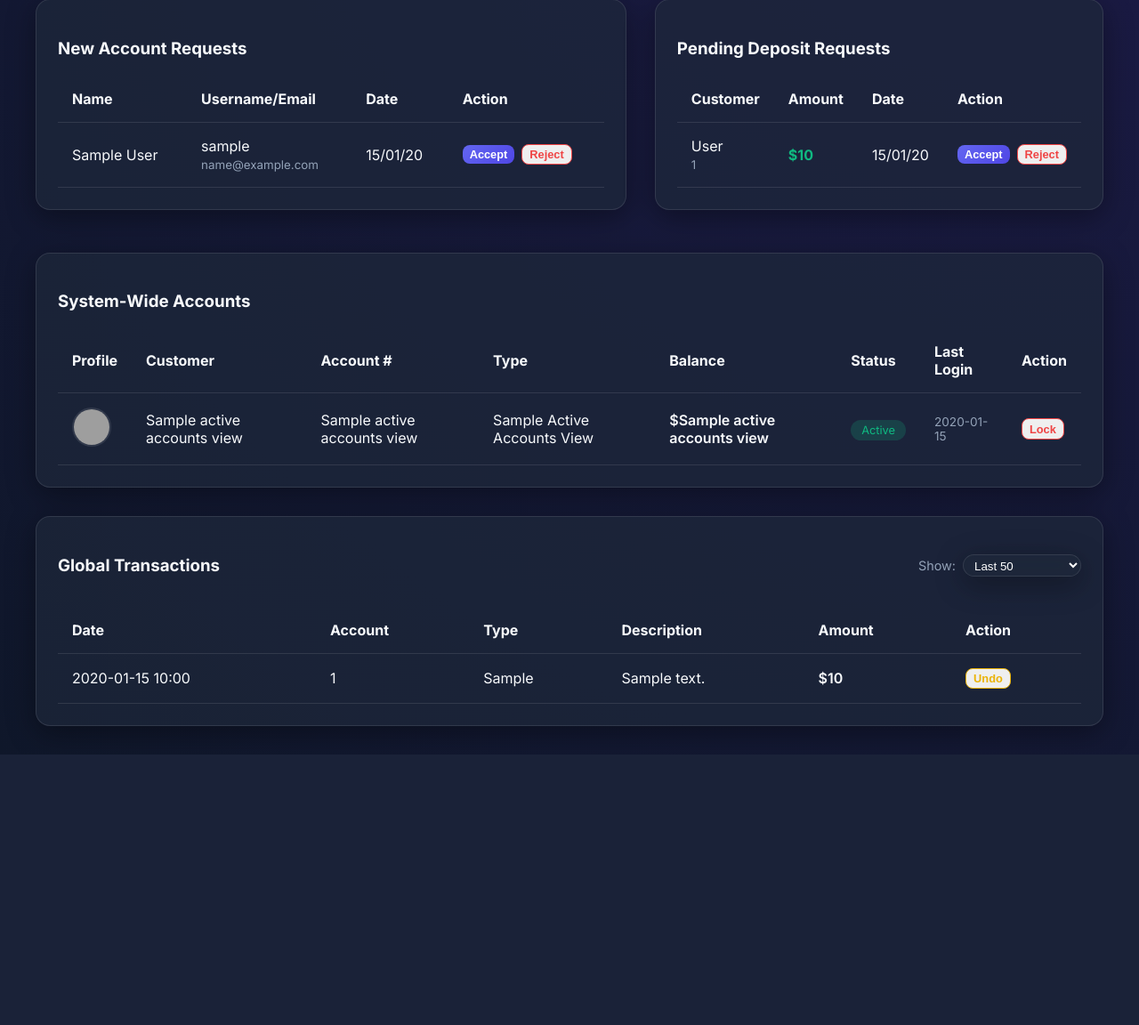
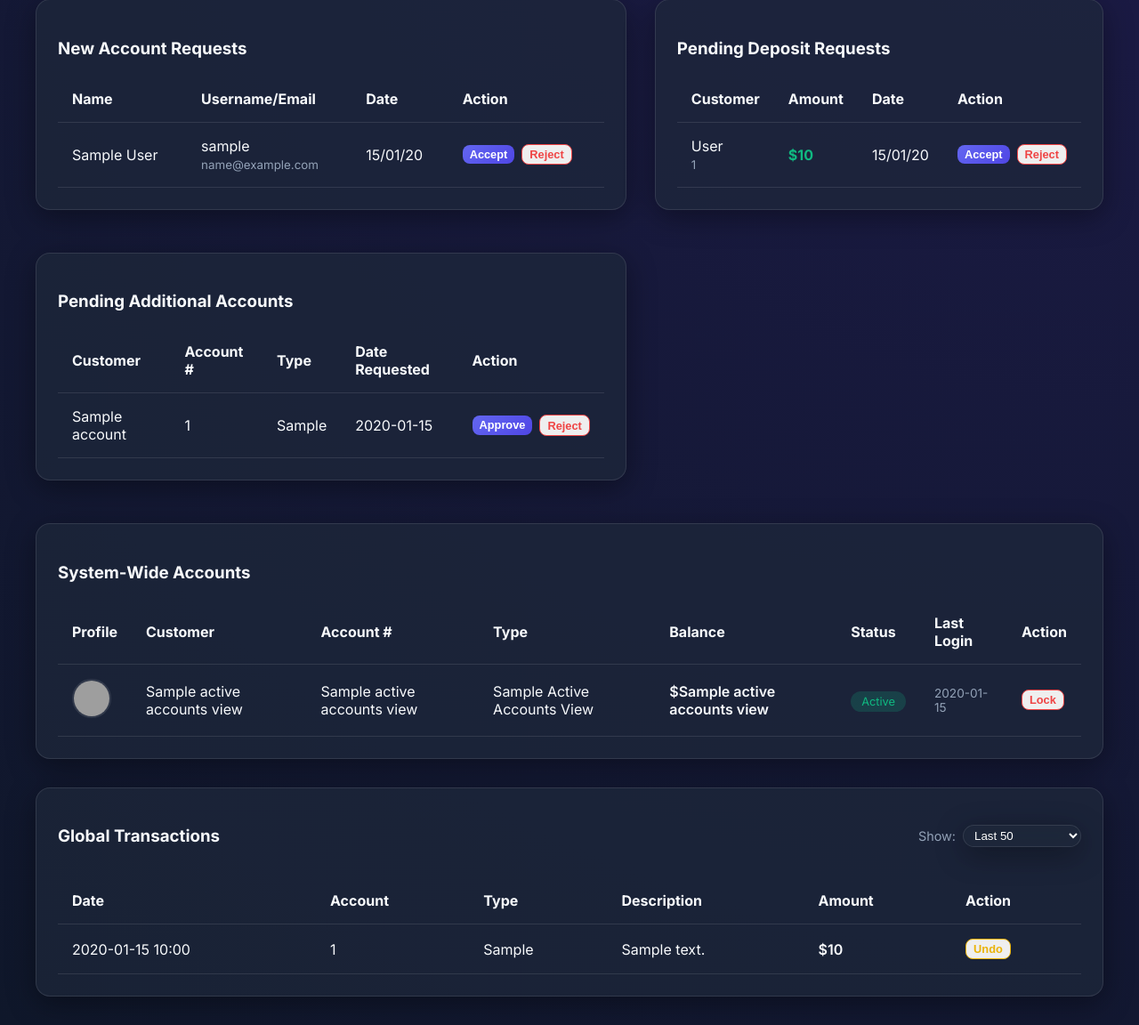
Before and after one commit to HassanSarfaraz/BankSim, a Flask app: page /admin/dashboard in a window 1280 px wide. Shown: the part 500-1652 px from the top of the page at 89% size. Before the commit the page ends 1348 px from the top, so only its background shows below. Run offline with Flask 3, Linux system fonts and the light colour scheme; the visitor is signed in with stand-in values (Sample User, id 1); a database or web service that is not in the repository returns one stand-in record (values such as "Sample title"); some libraries are stand-ins or nearby versions; grey boxes are pictures that could not be loaded.

Commit message:
feat: require admin approval for additional accounts. fix: store profile picture using user_id primary key. fix: fetch exact second-last login from login_attempts audit table

```diff
--- a/app/routes/admin.py
+++ b/app/routes/admin.py
@@ -65,7 +65,7 @@ def dashboard():
     """)
     deposit_requests = cur.fetchall()
 
-    # ── Pending Account Requests ────────────────────────────────────────────────
+    # ── Pending Account Requests (New Users) ────────────────────────────────────
     cur.execute("""
         SELECT request_id, username, email, first_name, last_name, created_at
         FROM account_requests
@@ -74,6 +74,17 @@ def dashboard():
     """)
     account_requests = cur.fetchall()
 
+    # ── Pending Additional Accounts (Existing Users) ────────────────────────────
+    cur.execute("""
+        SELECT a.account_id, a.account_number, a.account_type, a.opened_date,
+               c.first_name || ' ' || c.last_name AS customer_name
+        FROM accounts a
+        JOIN customers c ON a.customer_id = c.customer_id
+        WHERE a.status = 'pending'
+        ORDER BY a.opened_date DESC
+    """)
+    pending_sub_accounts = cur.fetchall()
+
     return render_template(
         'dashboard/admin.html',
         alerts=alerts,
@@ -81,6 +92,7 @@ def dashboard():
         global_transactions=global_transactions,
         deposit_requests=deposit_requests,
         account_requests=account_requests,
+        pending_sub_accounts=pending_sub_accounts,
         txn_limit=txn_limit
     )
 
@@ -329,3 +341,24 @@ def post_interest():
         conn.rollback()
         flash(f"Error: {str(e)}", "danger")
     return redirect(url_for('admin.dashboard'))
+@admin_bp.route('/handle_pending_account/<int:account_id>/<action>', methods=['POST'])
+def handle_pending_account(account_id, action):
+    if _require_admin():
+        return redirect(url_for('auth.login'))
+    conn = get_db_conn()
+    cur = conn.cursor()
+    try:
+        if action == 'accept':
+            cur.execute("UPDATE accounts SET status = 'active' WHERE account_id = %s", (account_id,))
+            conn.commit()
+            push_record('accounts', account_id, {'account_id': account_id, 'status': 'active'})
+            flash("Additional account approved and activated.", "success")
+        elif action == 'reject':
+            cur.execute("DELETE FROM accounts WHERE account_id = %s AND status = 'pending'", (account_id,))
+            conn.commit()
+            push_record('accounts', account_id, {'account_id': account_id, 'status': 'rejected'}) # Optional sync deletion
+            flash("Additional account request rejected.", "info")
+    except Exception as e:
+        conn.rollback()
+        flash(f"Error: {str(e)}", "danger")
+    return redirect(url_for('admin.dashboard'))
--- a/app/templates/dashboard/admin.html
+++ b/app/templates/dashboard/admin.html
@@ -142,6 +142,44 @@
                 </tbody>
             </table>
         </div>
+
+        <!-- Pending Additional Accounts -->
+        <div class="glass card">
+            <h3>Pending Additional Accounts</h3>
+            <table>
+                <thead>
+                    <tr>
+                        <th>Customer</th>
+                        <th>Account #</th>
+                        <th>Type</th>
+                        <th>Date Requested</th>
+                        <th>Action</th>
+                    </tr>
+                </thead>
+                <tbody>
+                    {% for acc in pending_sub_accounts %}
+                    <tr>
+                        <td>{{ acc[4] }}</td>
+                        <td>{{ acc[1] }}</td>
+                        <td style="text-transform: capitalize;">{{ acc[2] }}</td>
+                        <td>{{ acc[3].strftime('%Y-%m-%d') }}</td>
+                        <td>
+                            <div style="display: flex; gap: 0.5rem;">
+                                <form action="{{ url_for('admin.handle_pending_account', account_id=acc[0], action='accept') }}" method="POST">
+                                    <button type="submit" class="btn btn-primary" style="padding: 0.2rem 0.5rem; font-size: 0.8rem;">Approve</button>
+                                </form>
+                                <form action="{{ url_for('admin.handle_pending_account', account_id=acc[0], action='reject') }}" method="POST">
+                                    <button type="submit" class="btn" style="padding: 0.2rem 0.5rem; font-size: 0.8rem; border: 1px solid #ef4444; color: #ef4444;">Reject</button>
+                                </form>
+                            </div>
+                        </td>
+                    </tr>
+                    {% else %}
+                    <tr><td colspan="5" style="text-align:center; color:var(--text-muted)">No pending additional accounts</td></tr>
+                    {% endfor %}
+                </tbody>
+            </table>
+        </div>
     </div>
 
     <!-- Active Accounts Overview -->
@@ -164,7 +202,7 @@
                 {% for acc in active_accounts %}
                 <tr>
                     <td>
-                        <img src="{{ url_for('static', filename='profile_pics/' ~ acc[2] ~ '.jpg') }}"
+                        <img src="{{ url_for('static', filename=acc[9]) if acc[9] else '' }}"
                              alt="Profile"
                              style="width: 40px; height: 40px; border-radius: 50%; object-fit: cover; border: 2px solid var(--glass-border);"
                              onerror="this.style.display='none'">
--- a/sql/views.sql
+++ b/sql/views.sql
@@ -13,14 +13,14 @@ SELECT
     u.user_id,
     u.last_login,
     u.profile_image,
-    u.previous_login
+    (SELECT attempt_time FROM login_attempts WHERE user_id = u.user_id AND success = TRUE ORDER BY attempt_time DESC OFFSET 1 LIMIT 1) AS previous_login
 FROM users u
 JOIN customers c ON u.user_id = c.user_id
 JOIN accounts a ON c.customer_id = a.customer_id
 WHERE a.status = 'active';
 
 -- Overdue loans
-CREATE VIEW overdue_loans_view AS
+CREATE OR REPLACE VIEW overdue_loans_view AS
 SELECT
     l.loan_id,
     c.first_name || ' ' || c.last_name AS customer_name,
```
Also changed, not shown: app/routes/customer.py (+12 -14 lines), scratch/update_view_from_file.py (added, +28 -0 lines).
